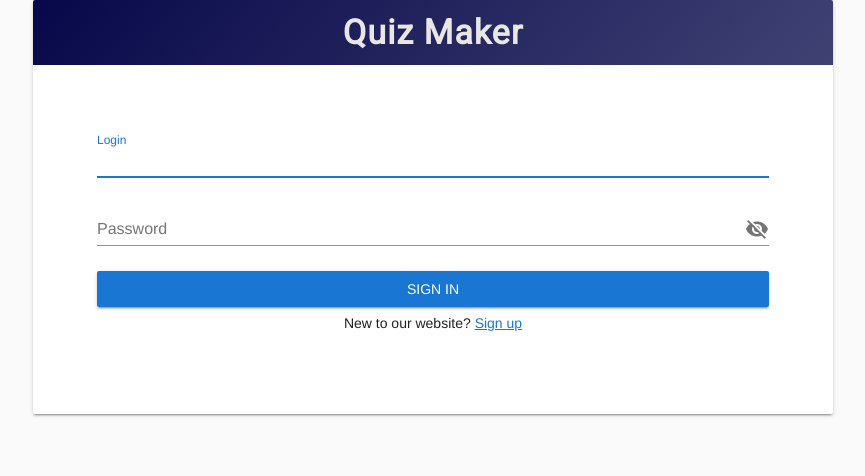
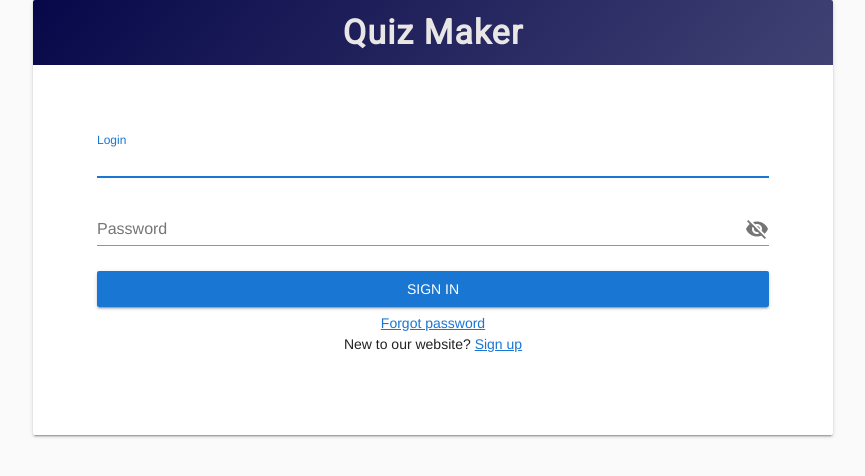
Before and after one commit to piotszy653/quiz-maker-frontend, a Vue app: page /login in a window 1280 px wide. Shown: the top 476 px of the page, without its empty margins (207-1072 px from the left). Built offline with nearby package versions, Linux system fonts and the light colour scheme.

Commit message:
Refactored folder strukture. Fixed caching 401 from backend

```diff
--- a/src/api/Friends.js
+++ b/src/api/Friends.js
@@ -84,7 +84,7 @@ export async function resolveInvitation (accepted, uuid) {
 function errorHandling (error) {
   if (error.response) {
     if (error.response.status === 401) {
-      this.$emit('tokenExpired')
+      throw error
     } else {
       console.log(error)
       alert(error.response.data.code)
--- a/src/router.js
+++ b/src/router.js
@@ -1,9 +1,9 @@
 import Vue from 'vue'
 import Router from 'vue-router'
 import Dashboard from './views/Dashboard'
-import Login from './views/Login'
-import Registration from './views/Registration'
-import Friends from './views/FriendsView'
+import Login from './views/user/Login'
+import Registration from './views/user/Registration'
+import Friends from './views/user/FriendsView'
 
 Vue.use(Router)
 
--- a/src/views/FriendsView.vue
+++ b/src/views/user/FriendsView.vue
@@ -39,10 +39,10 @@
 
 <script>
 import LinkButton from '@/components/LinkButton.vue'
-import FriendsListTiles from '@/views/Friends/FriendsListTiles'
-import InvitedUsersListTiles from '@/views/Friends/InvitedUsersListTiles'
-import InvitingUsersListTiles from '@/views/Friends/InvitingUsersListTiles'
-import UsersListTiles from '@/views/Friends/UsersListTiles'
+import FriendsListTiles from './friends/FriendsListTiles'
+import InvitedUsersListTiles from './friends/InvitedUsersListTiles'
+import InvitingUsersListTiles from './friends/InvitingUsersListTiles'
+import UsersListTiles from './friends/UsersListTiles'
 import { fetchFriends, fetchUsers, fetchInvitingUsers, fetchInvitedUsers } from '@/api/Friends'
 import { sortUsers } from '@/utils/Sort'
 export default {
@@ -78,8 +78,7 @@ export default {
       this.invitedUsers = await fetchInvitedUsers()
       this.invitedUsers = sortUsers(this.invitedUsers)
     } catch (error) {
-      console.log('error', error)
-      alert(error)
+      this.$emit('tokenExpired')
     }
   }
 }
--- a/src/views/Login.vue
+++ b/src/views/user/Login.vue
@@ -15,6 +15,8 @@
           ></v-text-field>
           <v-btn @click="handleSignIn" block color="primary">Sign in</v-btn>
           <p>
+            <router-link to="/forgot-password">Forgot password</router-link>
+            <br>
             New to our website?
             <router-link to="/registration">Sign up</router-link>
           </p>
@@ -25,7 +27,7 @@
 
 <script>
 import TitleContainer from '@/components/TitleContainer'
-import { handleSignIn } from '../api/Login.js'
+import { handleSignIn } from '@/api/Login.js'
 export default {
   name: 'login',
   data () {
--- a/src/views/Registration.vue
+++ b/src/views/user/Registration.vue
@@ -20,7 +20,7 @@
 
 <script>
 import TitleContainer from '@/components/TitleContainer.vue'
-import { handleSignUp } from '../api/Registration.js'
+import { handleSignUp } from '@/api/Registration.js'
 export default {
   name: 'Registration',
   data () {
```
Also changed, not shown: src/views/user/friends/FriendsListTiles.vue (renamed from src/views/Friends/FriendsListTiles.vue), src/views/user/friends/InvitedUsersListTiles.vue (renamed from src/views/Friends/InvitedUsersListTiles.vue), src/views/user/friends/InvitingUsersListTiles.vue (renamed from src/views/Friends/InvitingUsersListTiles.vue), src/views/user/friends/UsersListTiles.vue (renamed from src/views/Friends/UsersListTiles.vue).
